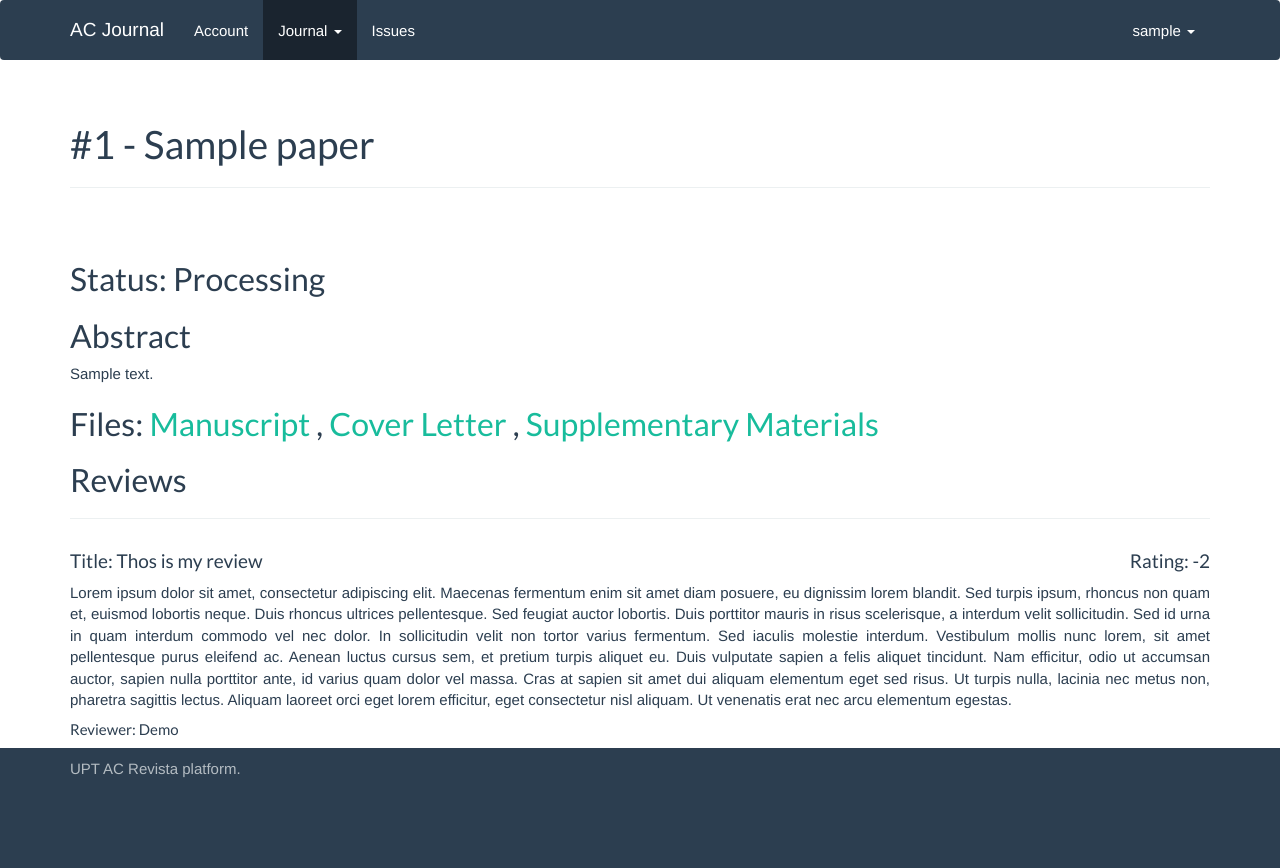
After one commit to dnutiu/acrevista, a Django app: page /paper/1/detail in a window 1280 px wide. The commit adds this page. Run offline with Django 3.2, Linux system fonts and the light colour scheme; a user stored in the database is signed in; tables that the repository leaves empty hold one stand-in row (values such as "Sample post"); some libraries are stand-ins or nearby versions.

Commit message:
Changing URL namespace and implementing paper detail

```diff
--- a/account/views.py
+++ b/account/views.py
@@ -51,7 +51,7 @@ def dashboard(request):
 # Login the user.
 def user_login(request):
     if request.user.is_authenticated():
-        return redirect('dashboard')
+        return redirect('account:dashboard')
     elif request.method == 'POST':
         form = LoginForm(request.POST)
         if form.is_valid():
@@ -61,7 +61,7 @@ def user_login(request):
             if user is not None:
                 if user.is_active:
                     login(request, user)
-                    return redirect('dashboard')
+                    return redirect('account:dashboard')
                 else:
                     return render(request, 'account/login.html', {'form': form, 'error': 'Disabled account'})
             else:
--- a/acrevista/urls.py
+++ b/acrevista/urls.py
@@ -20,10 +20,12 @@ from . import settings
 
 handler404 = 'account.views.custom_404'
 urlpatterns = [
+    url(r'^admin/', admin.site.urls),
+    # Fixme: We can remove the bellow line when we fix namespace error for Django's password reset and password reset done view.
+    url(r'^account/', include('account.urls')),
+    url(r'^account/', include('account.urls', namespace='account', app_name='account')),
+    url(r'^journal/', include('journal.urls', namespace='journal', app_name='journal')),
     url(r'^', include('journal.urls')),  # Journal Homepage :)
-    url(r'^admin/', admin.site.urls),
-    url(r'^account/', include('account.urls')),
-    url(r'^journal/', include('journal.urls')),
     # Not suitable for production. https://docs.djangoproject.com/en/dev/howto/static-files/deployment/
     url(r'^media/(?P<path>.*)$', serve, {'document_root': settings.MEDIA_ROOT, 'show_indexes': True}),
 ]
--- a/journal/models.py
+++ b/journal/models.py
@@ -45,7 +45,7 @@ class Paper(models.Model):
         ordering = ('-created',)
 
     def get_absolute_url(self):
-        return reverse('journal.views.details', args=[str(self.id)])
+        return reverse('journal:paper_detail', args=[str(self.id)])
 
     def __str__(self):
         return self.title
--- a/journal/urls.py
+++ b/journal/urls.py
@@ -3,8 +3,9 @@ from . import views
 
 urlpatterns = [
     url(r'^$', views.homepage, name="journal_home"),
-    url(r'^submit/', views.submit_paper, name="journal_submit"),
-    url(r'^history/', views.history, name="journal_history"),
-    url(r'^profile/', views.profile, name="journal_profile"),
-    url(r'^review/', views.review, name="journal_review")
+    url(r'^submit/$', views.submit_paper, name="journal_submit"),
+    url(r'^history/$', views.history, name="journal_history"),
+    url(r'^profile/$', views.profile, name="journal_profile"),
+    url(r'^review/$', views.review, name="journal_review"),
+    url(r'^paper/(?P<paper_id>\d+)/detail$', views.paper_detail, name="paper_detail"),
 ]
--- a/journal/views.py
+++ b/journal/views.py
@@ -4,9 +4,10 @@
 """
 from django.contrib import messages
 from django.contrib.auth.decorators import login_required
-from django.shortcuts import render
+from django.shortcuts import render, get_object_or_404
 from .forms import SubmitPaperForm
 from .validators import validate_authors
+from .models import Paper
 
 
 # Homepage of the Journal
@@ -54,8 +55,9 @@ def review(request):
     return render(request, 'journal/review.html', {'section': 'journal'})
 
 
-def details(request):
-    # TODO: Finish implementaion
-    return render(request, 'journal/review.html', {'section': 'journal'})
+@login_required
+def paper_detail(request, paper_id):
+    paper = get_object_or_404(Paper, id=paper_id)
+    return render(request, 'journal/paper_detail.html', {'section': 'journal', 'paper': paper})
 
 # TODO: Add fields for user and reviwer.
--- a/templates/account/change_email.html
+++ b/templates/account/change_email.html
@@ -19,7 +19,7 @@
             </div>
         {% endfor %}
     {% endif %}
-    <form action="{% url 'email_change' %}" method="post" class="form-horizontal">
+    <form action="{% url 'account:email_change' %}" method="post" class="form-horizontal">
         <fieldset>
             <div class="form-group">
                 <label for="old-email" class="col-lg-2 control-label">Old Email</label>
--- a/templates/account/change_personal_details.html
+++ b/templates/account/change_personal_details.html
@@ -20,7 +20,7 @@
             </div>
         {% endfor %}
     {% endif %}
-    <form action="{% url 'personal_details' %}" method="post">
+    <form action="{% url 'account:personal_details' %}" method="post">
         <legend>Your name</legend>
         <div class="form-group">
             <label for="first-name">First Name</label>
--- a/templates/account/dashboard.html
+++ b/templates/account/dashboard.html
@@ -7,7 +7,7 @@
         <h1>Welcome, {{ user.first_name }} {{ user.last_name }}</h1>
         <hr>
     </div>
-    <p>You can submit a new paper under the Journal, <a href="{% url 'journal_submit' %}">submit</a> option.</p>
+    <p>You can submit a new paper under the Journal, <a href="{% url 'journal:journal_submit' %}">submit</a> option.</p>
 
     <div class="panel panel-default">
         <div class="panel-heading"><span class="glyphicon glyphicon-globe"></span> Your submitted papers</div>
@@ -29,7 +29,7 @@
                     <tbody>
                     {% for paper in papers %}
                         <tr>
-                            <td>{{ paper.title|truncatechars:30 }}</td>
+                            <td><a href="{{ paper.get_absolute_url }}">{{ paper.title|truncatechars:30 }}</a></td>
                             <td>{{ paper.get_status_display }}</td>
                             <td>
                                 {% if paper.manuscript %}
--- a/templates/account/login.html
+++ b/templates/account/login.html
@@ -11,7 +11,7 @@
             <strong>Danger!</strong> Your email and password didn't match. Please try again.
         </div>
     {% endif %}
-    <form action="{% url 'login' %}" method="post">
+    <form action="{% url 'account:login' %}" method="post">
         <div class="form-group">
             <label for="username">Email</label>
             {% render_field form.username class="form-control" id="username" placeholder="Email" %}
@@ -26,9 +26,9 @@
                 <button type="submit" class="btn btn-primary">Submit</button>
             </div>
             <div class="col-lg-6 col-md-6 col-sm-6 col-xs-6 pull-right">
-                <a href="{% url 'password_reset' %}">Forgot password?</a>
+                <a href="{% url 'account:password_reset' %}">Forgot password?</a>
                 <div class="clearfix"></div>
-                <a href="{% url 'register' %}">Need an account?</a>
+                <a href="{% url 'account:register' %}">Need an account?</a>
             </div>
         </div>
     </form>
--- a/templates/account/register.html
+++ b/templates/account/register.html
@@ -20,7 +20,7 @@
             </div>
         {% endfor %}
     {% endif %}
-    <form action="{% url 'register' %}" method="post" class="form-horizontal">
+    <form action="{% url 'account:register' %}" method="post" class="form-horizontal">
         <fieldset>
             <legend>Create an account</legend>
             <div class="form-group">
--- a/templates/account/register_done.html
+++ b/templates/account/register_done.html
@@ -4,6 +4,6 @@
 
 {% block content %}
     <h1>Welcome {{ new_user.first_name }}!</h1>
-    <p>Your account has been successfully created. Now you can <a href="{% url "login" %}">log in</a>.</p>
+    <p>Your account has been successfully created. Now you can <a href="{% url "account:login" %}">log in</a>.</p>
     <p>After logging in, you will be able to submit papers.</p>
 {% endblock %}
--- a/templates/account/settings_base.html
+++ b/templates/account/settings_base.html
@@ -9,9 +9,9 @@
     <div class="row">
         <div class="col-lg-2 col-md-2 hidden-sm hidden-xs">
             <ul class="list-unstyled">
-                <li><a href="{% url 'personal_details' %}">Edit Personal Details</a></li>
-                <li><a href="{% url 'email_change' %}">Change Email Address</a></li>
-                <li><a href="{% url 'password_change' %}">Change Password</a></li>
+                <li><a href="{% url 'account:personal_details' %}">Edit Personal Details</a></li>
+                <li><a href="{% url 'account:email_change' %}">Change Email Address</a></li>
+                <li><a href="{% url 'account:password_change' %}">Change Password</a></li>
             </ul>
         </div>
         <div class="col-lg-9 col-md-9 col-sm-12 col-xs-12">
--- a/templates/base.html
+++ b/templates/base.html
@@ -26,45 +26,45 @@
                 <span class="icon-bar"></span>
                 <span class="icon-bar"></span>
             </button>
-            <a class="navbar-brand" href="{% url 'journal_home' %}">AC Journal</a>
+            <a class="navbar-brand" href="{% url 'journal:journal_home' %}">AC Journal</a>
         </div>
 
         <!-- Collect the nav links, forms, and other content for toggling -->
         <div class="collapse navbar-collapse" id="bs-example-navbar-collapse-1">
             <ul class="nav navbar-nav">
-                <li{% if section == 'account' %} class="active"{% endif %}><a href="{% url 'dashboard' %}">Account</a>
+                <li{% if section == 'account' %} class="active"{% endif %}><a href="{% url 'account:dashboard' %}">Account</a>
                 </li>
                 <li class="dropdown {% if section == 'journal' %}active{% endif %}">
                     <a href="#" class="dropdown-toggle" data-toggle="dropdown" role="button" aria-haspopup="true"
                        aria-expanded="true">Journal <span class="caret"></span></a>
                     <ul class="dropdown-menu">
-                        <li><a href="{% url 'journal_home' %}">Home</a></li>
-                        <li><a href="{% url 'journal_history' %}">History</a></li>
-                        <li><a href="{% url 'journal_profile' %}">Profile</a></li>
-                        <li><a href="{% url 'journal_review' %}">Review</a></li>
+                        <li><a href="{% url 'journal:journal_home' %}">Home</a></li>
+                        <li><a href="{% url 'journal:journal_history' %}">History</a></li>
+                        <li><a href="{% url 'journal:journal_profile' %}">Profile</a></li>
+                        <li><a href="{% url 'journal:journal_review' %}">Review</a></li>
                         <li role="separator" class="divider"></li>
                         <li class="dropdown-header">Paper Submissions</li>
-                        <li><a href="{% url 'journal_submit' %}">Submit a paper</a></li>
+                        <li><a href="{% url 'journal:journal_submit' %}">Submit a paper</a></li>
                     </ul>
                 </li>
                 <li{% if section == 'issues' %} class="active"{% endif %}><a href="#">Issues</a></li>
             </ul>
             <ul class="nav navbar-nav navbar-right">
                 {% if not user.is_authenticated %}
-                    <li><a href="{% url 'login' %}">Login</a></li>
-                    <li><a href="{% url 'register' %}">Register</a></li> {# TODO: Make modals :D #}
+                    <li><a href="{% url 'account:login' %}">Login</a></li>
+                    <li><a href="{% url 'account:register' %}">Register</a></li> {# TODO: Make modals :D #}
                 {% else %}
                     <li class="dropdown">
                         <a href="#" class="dropdown-toggle" data-toggle="dropdown" role="button" aria-haspopup="true"
                            aria-expanded="false">{{ user.username }} <span class="caret"></span></a>
                         <ul class="dropdown-menu">
-                            <li><a href="{% url 'personal_details' %}">Edit Personal Details</a></li>
-                            <li><a href="{% url 'password_change' %}">Change Password</a></li>
-                            <li><a href="{% url 'email_change' %}">Change Email</a></li>
+                            <li><a href="{% url 'account:personal_details' %}">Edit Personal Details</a></li>
+                            <li><a href="{% url 'account:password_change' %}">Change Password</a></li>
+                            <li><a href="{% url 'account:email_change' %}">Change Email</a></li>
                             <li><a href="mailto:nutiudenis@hotmail.com,alext@cs.upt.ro,mudrescu@cs.upt.ro">Feedback</a>
                             </li>
                             <li role="separator" class="divider"></li>
-                            <li><a href="{% url 'logout' %}">Logout</a></li>
+                            <li><a href="{% url 'account:logout' %}">Logout</a></li>
                         </ul>
                     </li>
                 {% endif %}
--- /dev/null
+++ b/templates/journal/paper_detail.html
@@ -0,0 +1,57 @@
+{% extends 'base.html' %}
+{% block title %}History{% endblock %}
+
+{% block content %}
+    <div class="page-header">
+        <h1>#{{ paper.id }} - {{ paper.title|truncatechars:30 }}</h1>
+        <hr>
+    </div>
+    <div class="row">
+        <div class="col-md-12 col-sm-12 col-lg-12 col-xs-12">
+            <h2>Status: {{ paper.get_status_display }}</h2>
+            <h2>Abstract</h2>
+            <p>{{ paper.description|capfirst }}</p>
+            <h2>Files:
+                {% if paper.manuscript %}
+                    <a href="{{ paper.manuscript.url }}">Manuscript</a>
+                {% endif %}
+                {% if paper.cover_letter %}
+                    ,
+                    <a href="{{ paper.cover_letter.url }}">Cover Letter</a>
+                {% endif %}
+                {% if paper.supplementary_materials %}
+                    ,
+                    <a href="{{ paper.supplementary_materials.url }}">Supplementary Materials</a>
+                {% endif %}
+            </h2>
+            <h2>Reviews</h2>
+            <hr>
+        </div>
+    </div>
+    <div class="row">
+        <div class="col-md-12 col-sm-12 col-xs-12 col-lg-12">
+            <div class="review text-justify">
+                <h4>Title: Thos is my review <span class="pull-right">Rating: -2</span></h4>
+                <p>Lorem ipsum dolor sit amet, consectetur adipiscing elit. Maecenas fermentum enim sit amet diam
+                    posuere,
+                    eu dignissim lorem blandit. Sed turpis ipsum, rhoncus non quam et, euismod lobortis neque. Duis
+                    rhoncus
+                    ultrices pellentesque. Sed feugiat auctor lobortis. Duis porttitor mauris in risus scelerisque, a
+                    interdum velit sollicitudin. Sed id urna in quam interdum commodo vel nec dolor. In sollicitudin
+                    velit
+                    non tortor varius fermentum. Sed iaculis molestie interdum. Vestibulum mollis nunc lorem, sit amet
+                    pellentesque purus eleifend ac. Aenean luctus cursus sem, et pretium turpis aliquet eu. Duis
+                    vulputate
+                    sapien a felis aliquet tincidunt. Nam efficitur, odio ut accumsan auctor, sapien nulla porttitor
+                    ante,
+                    id varius quam dolor vel massa. Cras at sapien sit amet dui aliquam elementum eget sed risus. Ut
+                    turpis
+                    nulla, lacinia nec metus non, pharetra sagittis lectus. Aliquam laoreet orci eget lorem efficitur,
+                    eget
+                    consectetur nisl aliquam. Ut venenatis erat nec arcu elementum egestas.
+                </p>
+                <h5>Reviewer: Demo</h5>
+            </div>
+        </div>
+    </div>
+{% endblock %}
--- a/templates/journal/submit.html
+++ b/templates/journal/submit.html
@@ -23,7 +23,7 @@
             </div>
         {% endfor %}
     {% endif %}
-    <form action="{% url 'journal_submit' %}" method="post" enctype="multipart/form-data">
+    <form action="{% url 'journal:journal_submit' %}" method="post" enctype="multipart/form-data">
         <div class="form-group">
             <label for="title">Title</label>
             {% render_field form.title class="form-control" id="title" placeholder="Title" %}
--- a/templates/journal/submit_done.html
+++ b/templates/journal/submit_done.html
@@ -4,6 +4,6 @@
 
 {% block content %}
     <h1>Your paper '{{ paper.title }}' has been submitted successfully!</h1>
-    <p>You can view the status of your submitted papers in the account <a href="{% url "dashboard" %}">dashboard</a>.</p>
-    <p>Do you want to <a href="{% url 'journal_submit' %}">submit</a> another one?</p>
+    <p>You can view the status of your submitted papers in the account <a href="{% url "account:dashboard" %}">dashboard</a>.</p>
+    <p>Do you want to <a href="{% url 'journal:journal_submit' %}">submit</a> another one?</p>
 {% endblock %}
```
